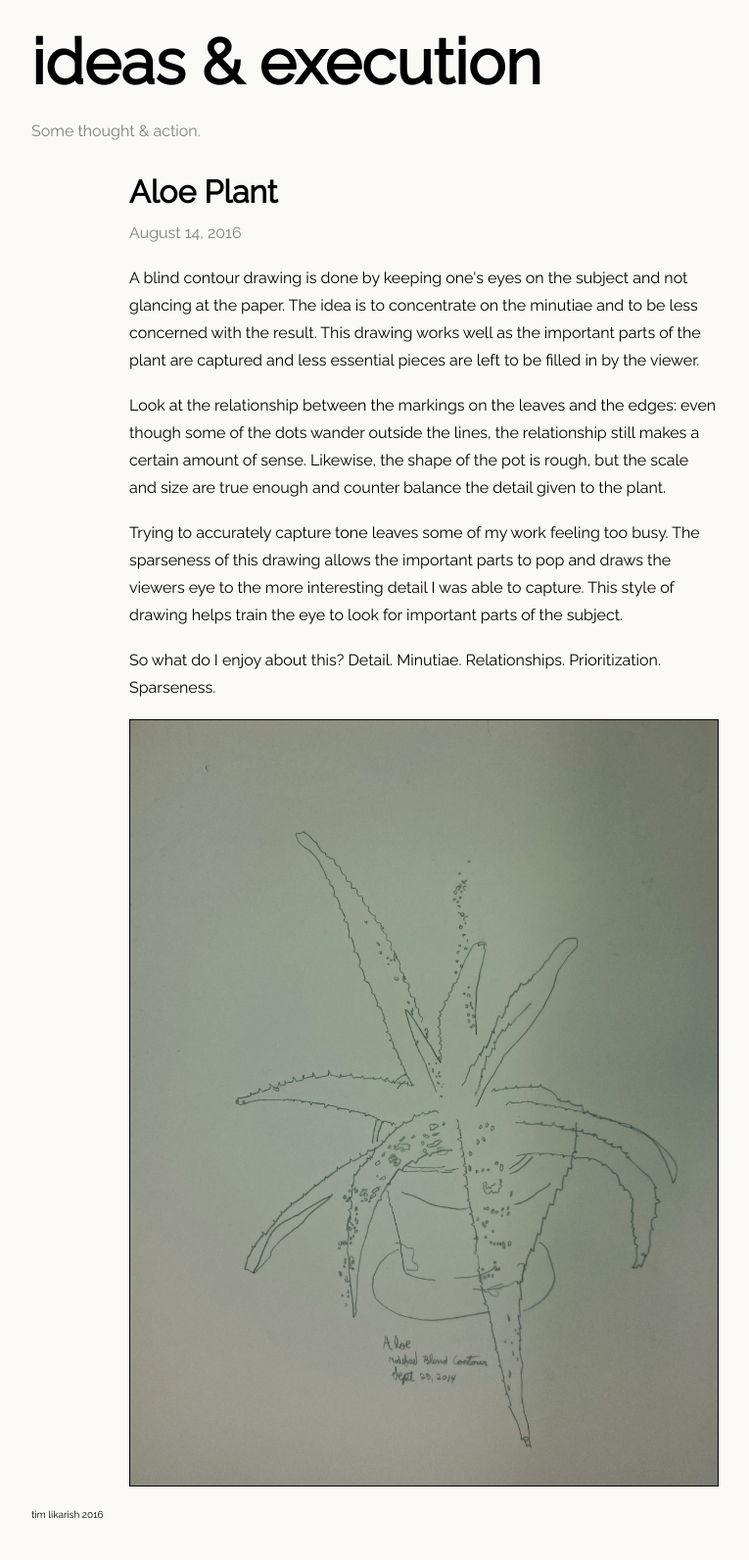
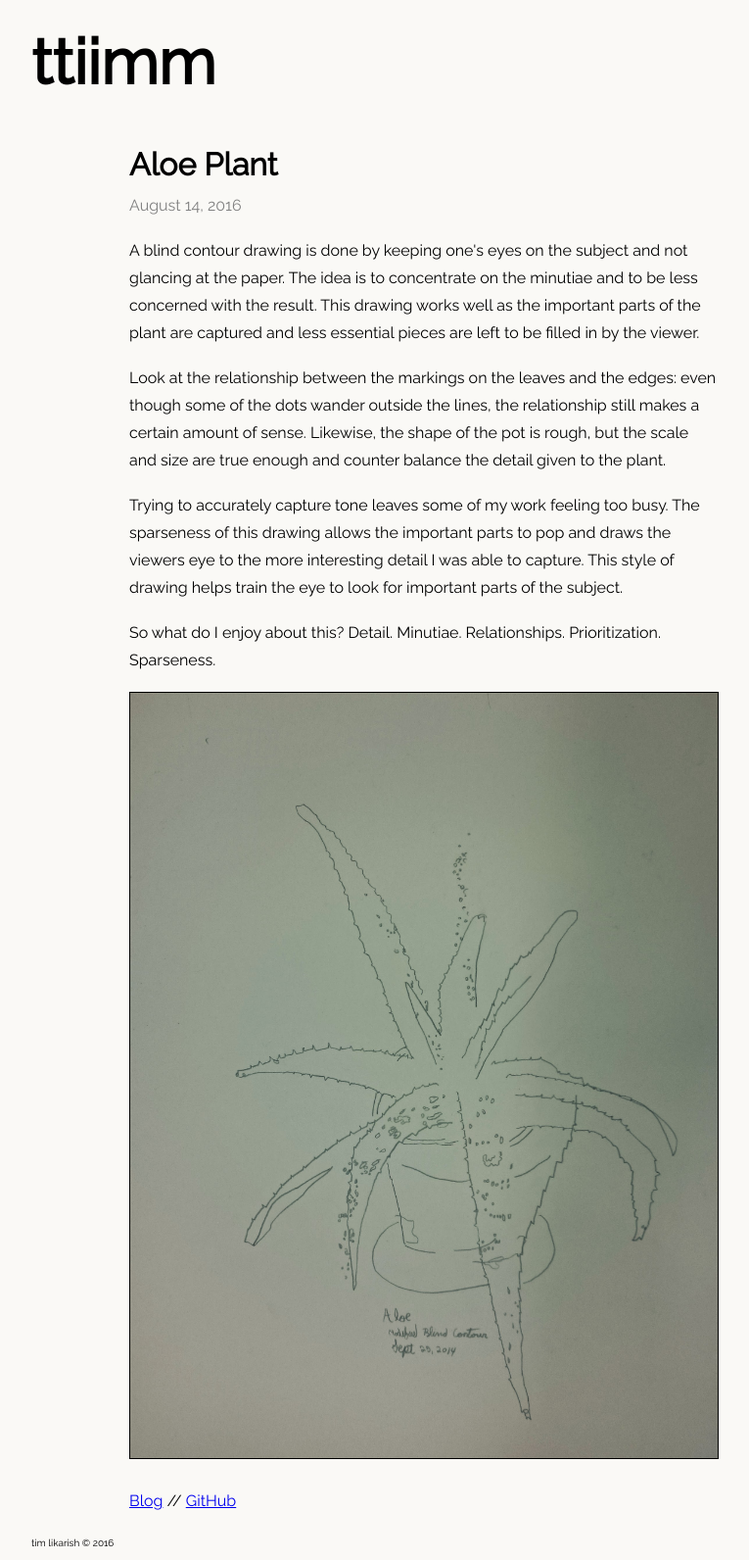
Before and after one commit to ttiimm/ttiimm.github.io, a plain HTML site: page aloe.html in a window 1280 px wide. Shown: the whole page at 98% size, without its empty margins (208-973 px from the left). Before the commit the page ends 1563 px from the top, so only its background shows below. Drawn offline with Linux system fonts and the light colour scheme.

Commit message:
Misc
- Rename index.css to main.css
- Add links to index on each page
- Add CSS for blog image stylings
- Add links to blog (coming) and Github on each page
- Fix CSS issues
- Add doctype to each page

```diff
--- a/aloe.html
+++ b/aloe.html
@@ -1,17 +1,15 @@
-<html>
+<!doctype html>
+<html lang="en">
+
 <head>
     <title>i&e</title>
-        <link rel="stylesheet" type="text/css" href="index.css" />
-        <link
-            rel="stylesheet"
-            type="text/css"
-            href="https://fonts.googleapis.com/css?family=Raleway"
-        />
+    <link rel="stylesheet" type="text/css" href="main.css" />
+    <link rel="stylesheet" type="text/css" href="https://fonts.googleapis.com/css?family=Raleway" />
 </head>
+
 <body>
     <div class="container-top">
-            <h1>ideas & execution</h1>
-            <p class="subheading">Some thought & action.</p>
+        <h1><a href="index.html" class="unstyled-link">ttiimm</a></h1>
     </div>
 
     <div class="container-body">
@@ -48,9 +46,16 @@
             Prioritization. Sparseness.
         </p>
 
-            <p><img src="aloe.jpg" style="border: 1px solid black" /></p>
+        <p><img src="aloe.jpg" class="blog-img" /></p>
     </div>
 
-        <div class="container-bottom">tim likarish 2016</div>
+    <div class="container-body">
+        <a href="blog.html">Blog</a> //
+        <a href="https://github.com/ttiimm">GitHub</a>
+    </div>
+
+
+    <div class="container-bottom">tim likarish &copy; 2016</div>
 </body>
+
 </html>
--- a/index.css
+++ b/main.css
@@ -9,6 +9,7 @@ body {
 h1 {
     font-size: 4em;
 }
+
 h2 {
     font-size: 2em;
 }
@@ -27,12 +28,12 @@ p {
 /* set fixed width and center in middle */
 .container-top {
     width: 800px;
-    margin: 0 auto;
+    margin: 0px auto;
 }
 
 .container-body {
     width: 600px;
-    margin: 20 auto;
+    margin: 20px auto;
 }
 
 .container-body img {
@@ -41,11 +42,20 @@ p {
 
 .container-bottom {
     width: 800px;
-    margin: 0 auto;
+    margin: 0px auto;
     font-size: 10px;
 }
 
 .subheading {
-    font-weight: thin;
+    font-weight: lighter;
     color: gray;
 }
+
+.unstyled-link {
+    text-decoration: none;
+    color: inherit;
+}
+
+.blog-img {
+    border: 1px solid black;
+}
```
Also changed, not shown: index.html (+10 -10 lines), snake.html (+13 -13 lines). Lines whose indentation alone changed are shown as unchanged.
